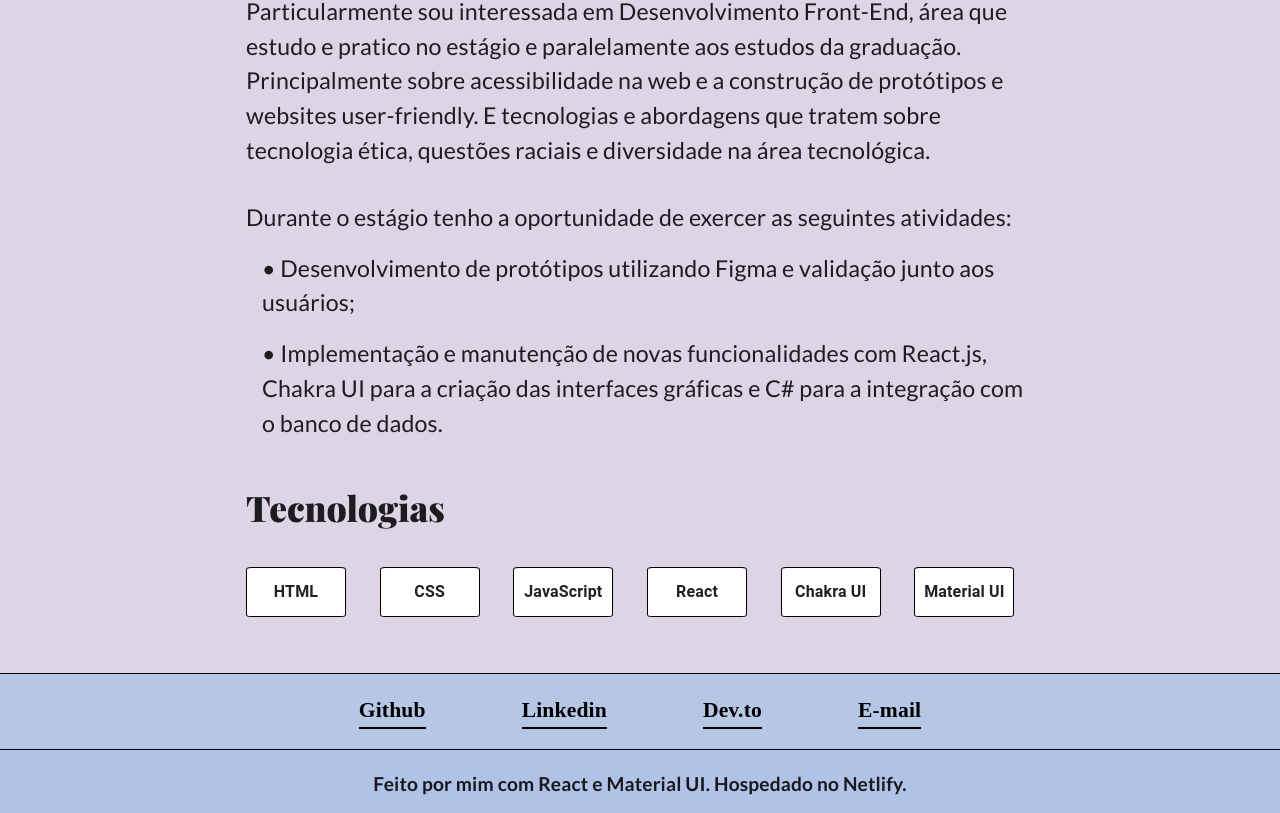
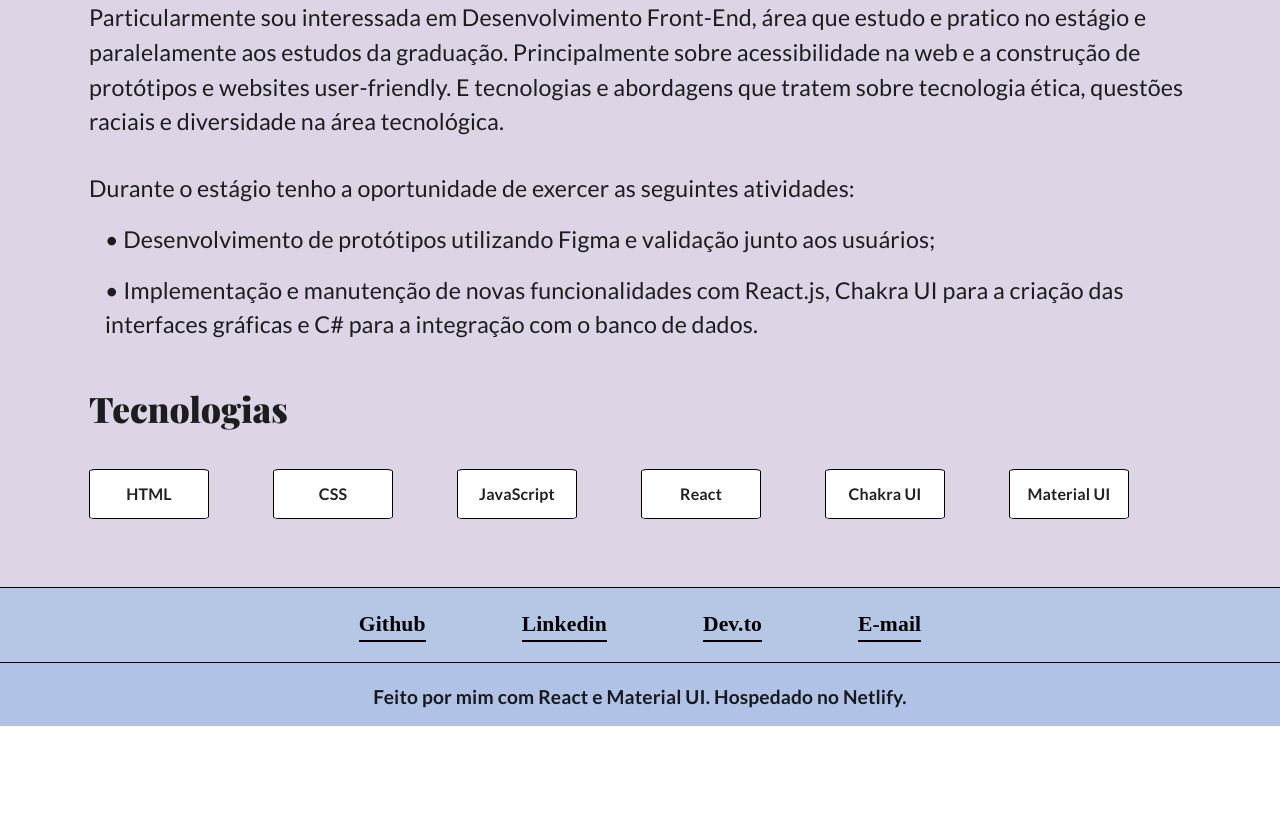
Before and after one commit to rmftelier/projeto-react, a React (Vite) app: page / in a window 1280 px wide. Shown: the part 898-1711 px from the top of the page. After the commit the page ends 1624 px from the top, so only its background shows below. Built offline with nearby package versions, Linux system fonts and the light colour scheme; a web font is replaced by a local one.

Commit message:
ajeitando

```diff
--- a/package.json
+++ b/package.json
@@ -16,7 +16,8 @@
     "@mui/material": "^5.15.6",
     "react": "^18.2.0",
     "react-dom": "^18.2.0",
-    "react-router-dom": "^6.21.3"
+    "react-router-dom": "^6.21.3",
+    "styled-components": "^6.1.8"
   },
   "devDependencies": {
     "@types/react": "^18.2.43",
--- a/src/components/theme.jsx
+++ b/src/components/theme.jsx
@@ -41,6 +41,7 @@ const theme = createTheme({
       fontFamily: "Lato",
       fontWeight: "500",
       marginBottom: "2rem",
+      marginTop: "1rem"
     },
     body: {
       fontSize: "1.45rem",
--- a/src/pages/PaginaInicial/index.jsx
+++ b/src/pages/PaginaInicial/index.jsx
@@ -1,6 +1,7 @@
-import { Avatar, Box, Stack, Typography, List, ListItem } from "@mui/material";
+import { Avatar, Box, Stack, Typography } from "@mui/material";
 import { Link } from '@mui/material';
 import { Link as RouterLink } from 'react-router-dom';
+import SobreMim from "../SobreMim";
 
 const Intro = () => {
   return (
@@ -11,7 +12,8 @@ const Intro = () => {
           justifyContent: "center",
           alignItems: "center",
           backgroundColor: "rgba(221, 89, 157, 0.17)",
-          padding: "20px",
+          padding: "3rem",
+          gap: "70px",
           borderBottom: "1px solid #000",
           paddingBottom: "3rem",
           paddingLeft: "2rem",
@@ -19,18 +21,11 @@ const Intro = () => {
         }}
       >
 
-        <Stack
-          sx={{
-            width: "50rem",
-            maxWidth: "95%",
-          }}
-        >
-          <Typography variant="h1">
-            Roberta Meyrelles
-          </Typography>
+        <Stack sx={{ maxWidth: "95%" }}>
+          <Typography variant="h1">Roberta Meyrelles</Typography>
 
           <Typography variant="h4">
-            Bacharelanda em Ciência da Computação e
+            Capixaba, Bacharelanda em Ciência da Computação e
             Desenvolvedora Front-End.
           </Typography>
 
@@ -49,186 +44,15 @@ const Intro = () => {
           >
             <Link href="/#sobreMim">Sobre mim</Link> / <Link component={RouterLink} to="/sobrePretaLab">Sobre PretaLab</Link>
           </Typography>
-
-
-
         </Stack>
         <Avatar
           alt="Sua Foto"
-          src="eu.jpeg" // Substitua pelo caminho da sua imagem
+          src="eu.jpeg"
           sx={{ width: 400, height: 430, marginRight: "1rem" }}
           variant="rounded"
         />
       </Box>
     </section>
-
-  );
-}
-
-const SobreMim = () => {
-  return (
-    <section id="sobreMim">
-      <Box
-        sx={{
-          display: "flex",
-          justifyContent: "center",
-          alignItems: "center",
-          backgroundColor: "rgba(163, 138, 187, 0.37)",
-          padding: "20px",
-          paddingBottom: "3rem",
-          paddingLeft: "2rem",
-          paddingTop: "2rem",
-        }}
-      >
-
-        <Stack
-          sx={{
-            width: "50rem",
-            maxWidth: "95%",
-          }}
-        >
-          <Typography variant="h2">
-            Sobre Mim
-          </Typography>
-          <Typography variant="body">
-            Olá! Eu sou Roberta Meyrelles França (pronomes: ela/dela), e
-            atualmente sou Bacharelanda em Ciência da Computação pela Universidade
-            Vila Velha (UVV) e Estagiária em Desenvolvimento de Sistemas no
-            Ministério Público Do Estado Do Espírito Santo.
-          </Typography>
-          <Typography variant="body">
-            Particularmente sou interessada em Desenvolvimento Front-End, área
-            que estudo e pratico no estágio e paralelamente aos estudos da graduação.
-            Principalmente sobre acessibilidade na web e a construção de protótipos e websites user-friendly.
-            E tecnologias e abordagens que tratem sobre tecnologia ética, questões raciais e diversidade na área
-            tecnológica.
-          </Typography>
-          <Typography variant="body">
-            Durante o estágio tenho a oportunidade de exercer as seguintes
-            atividades:
-            <List>
-              <ListItem>• Desenvolvimento de protótipos utilizando Figma e validação junto aos usuários;</ListItem>
-              <ListItem>• Implementação e manutenção de novas funcionalidades com React.js, Chakra UI para a criação
-                das interfaces gráficas e C# para a integração com o banco de dados. </ListItem>
-
-            </List>
-          </Typography>
-          <Typography variant="h3"> Tecnologias </Typography>
-          <ListaTecnologias />
-        </Stack>
-      </Box>
-    </section>
-
-  );
-}
-
-const ListaTecnologias = () => {
-  return (
-    <List sx={{ display: 'flex', gap: '2px', }}>
-      <ListItem sx={{ padding: "0px" }} >
-        <Box
-          sx={{
-            backgroundColor: "#fff",
-            borderRadius: "5%",
-            width: "100px", // Ajuste conforme necessário
-            height: "50px", // Ajuste conforme necessário
-            display: "flex",
-            alignItems: "center",
-            justifyContent: "center",
-            border: "1px solid #000",
-            fontWeight: "600"
-          }}
-        >
-          HTML
-        </Box>
-      </ListItem>
-      <ListItem sx={{ padding: "0px" }} >
-        <Box
-          sx={{
-            backgroundColor: "#fff",
-            borderRadius: "5%",
-            width: "100px", // Ajuste conforme necessário
-            height: "50px", // Ajuste conforme necessário
-            display: "flex",
-            alignItems: "center",
-            justifyContent: "center",
-            border: "1px solid #000",
-            fontWeight: "600"
-          }}
-        >
-          CSS
-        </Box>
-      </ListItem>
-      <ListItem sx={{ padding: "0px" }} >
-        <Box
-          sx={{
-            backgroundColor: "#fff",
-            borderRadius: "5%",
-            width: "100px", // Ajuste conforme necessário
-            height: "50px", // Ajuste conforme necessário
-            display: "flex",
-            alignItems: "center",
-            justifyContent: "center",
-            border: "1px solid #000",
-            fontWeight: "600"
-          }}
-        >
-          JavaScript
-        </Box>
-      </ListItem>
-      <ListItem sx={{ padding: "0px" }}>
-        <Box
-          sx={{
-            backgroundColor: "#fff",
-            borderRadius: "5%",
-            width: "100px", // Ajuste conforme necessário
-            height: "50px", // Ajuste conforme necessário
-            display: "flex",
-            alignItems: "center",
-            justifyContent: "center",
-            border: "1px solid #000",
-            fontWeight: "600",
-
-          }}
-        >
-          React
-        </Box>
-      </ListItem>
-      <ListItem sx={{ padding: "0px" }}>
-        <Box
-          sx={{
-            backgroundColor: "#fff",
-            borderRadius: "5%",
-            width: "100px", // Ajuste conforme necessário
-            height: "50px", // Ajuste conforme necessário
-            display: "flex",
-            alignItems: "center",
-            justifyContent: "center",
-            border: "1px solid #000",
-            fontWeight: "600"
-          }}
-        >
-          Chakra UI
-        </Box>
-      </ListItem>
-      <ListItem sx={{ padding: "0px" }}>
-        <Box
-          sx={{
-            backgroundColor: "#fff",
-            borderRadius: "5%",
-            width: "100px", // Ajuste conforme necessário
-            height: "50px", // Ajuste conforme necessário
-            display: "flex",
-            alignItems: "center",
-            justifyContent: "center",
-            border: "1px solid #000",
-            fontWeight: "600"
-          }}
-        >
-          Material UI
-        </Box>
-      </ListItem>
-    </List>
   );
 }
 
--- a/src/pages/SobreMim/index.jsx
+++ b/src/pages/SobreMim/index.jsx
@@ -0,0 +1,105 @@
+import { List, ListItem, Box, Typography, Stack } from "@mui/material";
+
+
+const Caixa = ({ children }) => {
+  return (
+    <Box
+      sx={{
+        backgroundColor: "#fff",
+        borderRadius: "5%",
+        width: "120px",
+        height: "50px",
+        display: "flex",
+        alignItems: "center",
+        justifyContent: "center",
+        border: "1px solid #000",
+        fontWeight: "600",
+        fontFamily: "Lato",
+        fontSize: "1rem"
+      }}
+    >
+      {children}
+    </Box>
+  );
+};
+
+
+const ListaTecnologias = () => {
+  return (
+    <List sx={{ display: 'flex', gap: '2px', }}>
+      <ListItem sx={{ padding: "0px" }} >
+        <Caixa>HTML</Caixa>
+      </ListItem>
+      <ListItem sx={{ padding: "0px" }} >
+        <Caixa>CSS</Caixa>
+      </ListItem>
+      <ListItem sx={{ padding: "0px" }} >
+        <Caixa>JavaScript</Caixa>
+      </ListItem>
+      <ListItem sx={{ padding: "0px" }}>
+        <Caixa>React</Caixa>
+      </ListItem>
+      <ListItem sx={{ padding: "0px" }}>
+        <Caixa>Chakra UI</Caixa>
+      </ListItem>
+      <ListItem sx={{ padding: "0px" }}>
+        <Caixa>Material UI</Caixa>
+      </ListItem>
+    </List>
+  );
+}
+
+const SobreMim = () => {
+  return (
+    <section id="sobreMim">
+      <Box
+        sx={{
+          display: "flex",
+          justifyContent: "center",
+          alignItems: "center",
+          backgroundColor: "rgba(163, 138, 187, 0.37)",
+          padding: "60px"
+        }}
+      >
+
+        <Stack
+          sx={{
+            width: "70rem",
+            maxWidth: "95%",
+          }}
+        >
+          <Typography variant="h2">
+            Sobre Mim
+          </Typography>
+          <Typography variant="body">
+            Olá! Eu sou Roberta Meyrelles França (pronomes: ela/dela), e
+            atualmente sou Bacharelanda em Ciência da Computação pela Universidade
+            Vila Velha (UVV) e Estagiária em Desenvolvimento de Sistemas no
+            Ministério Público Do Estado Do Espírito Santo.
+          </Typography>
+          <Typography variant="body">
+            Particularmente sou interessada em Desenvolvimento Front-End, área
+            que estudo e pratico no estágio e paralelamente aos estudos da graduação.
+            Principalmente sobre acessibilidade na web e a construção de protótipos e websites user-friendly.
+            E tecnologias e abordagens que tratem sobre tecnologia ética, questões raciais e diversidade na área
+            tecnológica.
+          </Typography>
+          <Typography variant="body">
+            Durante o estágio tenho a oportunidade de exercer as seguintes
+            atividades:
+            <List>
+              <ListItem>• Desenvolvimento de protótipos utilizando Figma e validação junto aos usuários;</ListItem>
+              <ListItem>• Implementação e manutenção de novas funcionalidades com React.js, Chakra UI para a criação
+                das interfaces gráficas e C# para a integração com o banco de dados. </ListItem>
+            </List>
+          </Typography>
+          <Typography variant="h3"> Tecnologias </Typography>
+          <ListaTecnologias />
+        </Stack>
+      </Box>
+    </section>
+
+  );
+}
+
+export default SobreMim;
```
Also changed, not shown: src/components/Header/index.jsx (+16 -43 lines), 1 other file (tests, documents, lock files or other folders).
